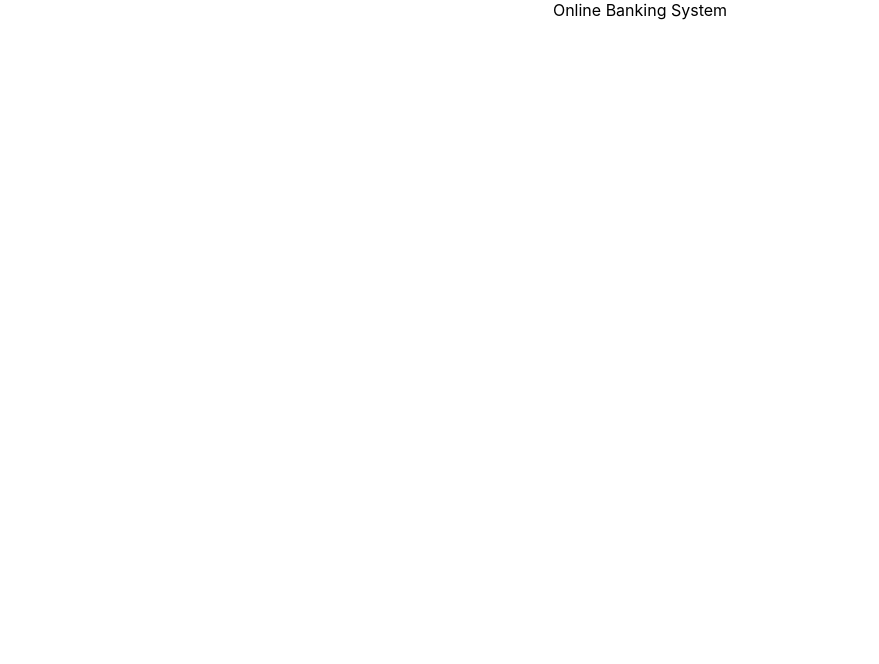
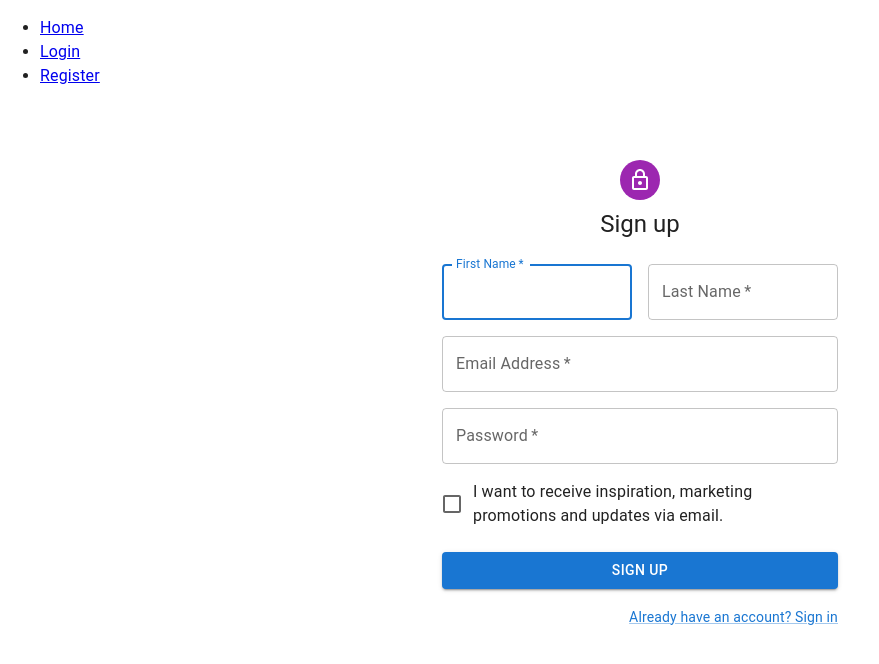
Before and after one commit to Harshil-Soni17502/grp_7, a React (Create React App) app in the folder frontend/: page /register in a window 1280 px wide. Shown: the top 664 px of the page, without its empty margins (0-879 px from the left). Built offline with nearby package versions, Linux system fonts and the light colour scheme.

Commit message:
added routers and login and register pages

```diff
--- a/frontend/package.json
+++ b/frontend/package.json
@@ -3,6 +3,11 @@
   "version": "0.1.0",
   "private": true,
   "dependencies": {
+    "@babel/plugin-proposal-private-property-in-object": "^7.21.11",
+    "@emotion/react": "^11.11.1",
+    "@emotion/styled": "^11.11.0",
+    "@mui/icons-material": "^5.14.3",
+    "@mui/material": "^5.14.4",
     "@testing-library/jest-dom": "^5.17.0",
     "@testing-library/react": "^13.4.0",
     "@testing-library/user-event": "^13.5.0",
--- a/frontend/src/App.js
+++ b/frontend/src/App.js
@@ -1,12 +1,27 @@
 import logo from './logo.svg';
 import './App.css';
+import { BrowserRouter, Routes, Route } from "react-router-dom";
+import Login from "./Pages/Login";
+import Layout from "./Pages/Layout";
+import Register from "./Pages/Register";
+import Home from "./Pages/Home";
+import Error404 from "./Pages/Error404";
+import ReactDOM from "react-dom/client";
 
-function App() {
+export default function App() {
   return (
-    <div className="App">
-     Online Banking System
-    </div>
+    <BrowserRouter>
+      <Routes>
+        <Route path="/" element={<Layout />}>
+          <Route index element={<Home />} />
+          <Route path="Login" element={<Login />} />
+          <Route path="register" element={<Register />} />
+          <Route path="*" element={<Error404 />} />
+        </Route>
+      </Routes>
+    </BrowserRouter>
   );
 }
 
-export default App;
+const root = ReactDOM.createRoot(document.getElementById('root'));
+root.render(<App />);
--- /dev/null
+++ b/frontend/src/Pages/Error404.js
@@ -0,0 +1,5 @@
+const Error404 = () => {
+    return <h1>Error404</h1>;
+  };
+
+  export default Error404;
--- /dev/null
+++ b/frontend/src/Pages/Home.js
@@ -0,0 +1,5 @@
+const Home = () => {
+    return <h1>Home</h1>;
+  };
+
+  export default Home;
--- /dev/null
+++ b/frontend/src/Pages/Layout.js
@@ -0,0 +1,25 @@
+import { Outlet, Link } from "react-router-dom";
+
+const Layout = () => {
+  return (
+    <>
+      <nav>
+        <ul>
+          <li>
+            <Link to="/">Home</Link>
+          </li>
+          <li>
+            <Link to="/login">Login</Link>
+          </li>
+          <li>
+            <Link to="/register">Register</Link>
+          </li>
+        </ul>
+      </nav>
+
+      <Outlet />
+    </>
+  )
+};
+
+export default Layout;
--- a/frontend/src/Pages/Login.js
+++ b/frontend/src/Pages/Login.js
@@ -0,0 +1,114 @@
+import * as React from 'react';
+import Avatar from '@mui/material/Avatar';
+import Button from '@mui/material/Button';
+import CssBaseline from '@mui/material/CssBaseline';
+import TextField from '@mui/material/TextField';
+import FormControlLabel from '@mui/material/FormControlLabel';
+import Checkbox from '@mui/material/Checkbox';
+import Link from '@mui/material/Link';
+import Paper from '@mui/material/Paper';
+import Box from '@mui/material/Box';
+import Grid from '@mui/material/Grid';
+import LockOutlinedIcon from '@mui/icons-material/LockOutlined';
+import Typography from '@mui/material/Typography';
+import { createTheme, ThemeProvider } from '@mui/material/styles';
+
+
+const defaultTheme = createTheme();
+
+export default function Login() {
+  const handleSubmit = (event) => {
+    event.preventDefault();
+    const data = new FormData(event.currentTarget);
+    console.log({
+      email: data.get('email'),
+      password: data.get('password'),
+    });
+  };
+
+  return (
+    <ThemeProvider theme={defaultTheme}>
+      <Grid container component="main" sx={{ height: '100vh' }}>
+        <CssBaseline />
+        <Grid
+          item
+          xs={false}
+          sm={4}
+          md={7}
+          sx={{
+            backgroundImage: 'url(https://source.unsplash.com/random?wallpapers)',
+            backgroundRepeat: 'no-repeat',
+            backgroundColor: (t) =>
+              t.palette.mode === 'light' ? t.palette.grey[50] : t.palette.grey[900],
+            backgroundSize: 'cover',
+            backgroundPosition: 'center',
+          }}
+        />
+        <Grid item xs={12} sm={8} md={5} component={Paper} elevation={6} square>
+          <Box
+            sx={{
+              my: 8,
+              mx: 4,
+              display: 'flex',
+              flexDirection: 'column',
+              alignItems: 'center',
+            }}
+          >
+            <Avatar sx={{ m: 1, bgcolor: 'secondary.main' }}>
+              <LockOutlinedIcon />
+            </Avatar>
+            <Typography component="h1" variant="h5">
+              Sign in
+            </Typography>
+            <Box component="form" noValidate onSubmit={handleSubmit} sx={{ mt: 1 }}>
+              <TextField
+                margin="normal"
+                required
+                fullWidth
+                id="email"
+                label="Email Address"
+                name="email"
+                autoComplete="email"
+                autoFocus
+              />
+              <TextField
+                margin="normal"
+                required
+                fullWidth
+                name="password"
+                label="Password"
+                type="password"
+                id="password"
+                autoComplete="current-password"
+              />
+              <FormControlLabel
+                control={<Checkbox value="remember" color="primary" />}
+                label="Remember me"
+              />
+              <Button
+                type="submit"
+                fullWidth
+                variant="contained"
+                sx={{ mt: 3, mb: 2 }}
+              >
+                Sign In
+              </Button>
+              <Grid container>
+                <Grid item xs>
+                  <Link href="#" variant="body2">
+                    Forgot password?
+                  </Link>
+                </Grid>
+                <Grid item>
+                  <Link href="#" variant="body2">
+                    {"Don't have an account? Sign Up"}
+                  </Link>
+                </Grid>
+              </Grid>
+            </Box>
+          </Box>
+        </Grid>
+      </Grid>
+    </ThemeProvider>
+  );
+}
--- a/frontend/src/Pages/Register.js
+++ b/frontend/src/Pages/Register.js
@@ -0,0 +1,118 @@
+import * as React from 'react';
+import Avatar from '@mui/material/Avatar';
+import Button from '@mui/material/Button';
+import CssBaseline from '@mui/material/CssBaseline';
+import TextField from '@mui/material/TextField';
+import FormControlLabel from '@mui/material/FormControlLabel';
+import Checkbox from '@mui/material/Checkbox';
+import Link from '@mui/material/Link';
+import Grid from '@mui/material/Grid';
+import Box from '@mui/material/Box';
+import LockOutlinedIcon from '@mui/icons-material/LockOutlined';
+import Typography from '@mui/material/Typography';
+import Container from '@mui/material/Container';
+import { createTheme, ThemeProvider } from '@mui/material/styles';
+
+
+const defaultTheme = createTheme();
+
+export default function Register() {
+  const handleSubmit = (event) => {
+    event.preventDefault();
+    const data = new FormData(event.currentTarget);
+    console.log({
+      email: data.get('email'),
+      password: data.get('password'),
+    });
+  };
+
+  return (
+    <ThemeProvider theme={defaultTheme}>
+      <Container component="main" maxWidth="xs">
+        <CssBaseline />
+        <Box
+          sx={{
+            marginTop: 8,
+            display: 'flex',
+            flexDirection: 'column',
+            alignItems: 'center',
+          }}
+        >
+          <Avatar sx={{ m: 1, bgcolor: 'secondary.main' }}>
+            <LockOutlinedIcon />
+          </Avatar>
+          <Typography component="h1" variant="h5">
+            Sign up
+          </Typography>
+          <Box component="form" noValidate onSubmit={handleSubmit} sx={{ mt: 3 }}>
+            <Grid container spacing={2}>
+              <Grid item xs={12} sm={6}>
+                <TextField
+                  autoComplete="given-name"
+                  name="firstName"
+                  required
+                  fullWidth
+                  id="firstName"
+                  label="First Name"
+                  autoFocus
+                />
+              </Grid>
+              <Grid item xs={12} sm={6}>
+                <TextField
+                  required
+                  fullWidth
+                  id="lastName"
+                  label="Last Name"
+                  name="lastName"
+                  autoComplete="family-name"
+                />
+              </Grid>
+              <Grid item xs={12}>
+                <TextField
+                  required
+                  fullWidth
+                  id="email"
+                  label="Email Address"
+                  name="email"
+                  autoComplete="email"
+                />
+              </Grid>
+              <Grid item xs={12}>
+                <TextField
+                  required
+                  fullWidth
+                  name="password"
+                  label="Password"
+                  type="password"
+                  id="password"
+                  autoComplete="new-password"
+                />
+              </Grid>
+              <Grid item xs={12}>
+                <FormControlLabel
+                  control={<Checkbox value="allowExtraEmails" color="primary" />}
+                  label="I want to receive inspiration, marketing promotions and updates via email."
+                />
+              </Grid>
+            </Grid>
+            <Button
+              type="submit"
+              fullWidth
+              variant="contained"
+              sx={{ mt: 3, mb: 2 }}
+            >
+              Sign Up
+            </Button>
+            <Grid container justifyContent="flex-end">
+              <Grid item>
+                <Link href="#" variant="body2">
+                  Already have an account? Sign in
+                </Link>
+              </Grid>
+            </Grid>
+          </Box>
+        </Box>
+      </Container>
+    </ThemeProvider>
+  );
+}
```
Also changed, not shown: 1 other file (tests, documents, lock files or other folders).
